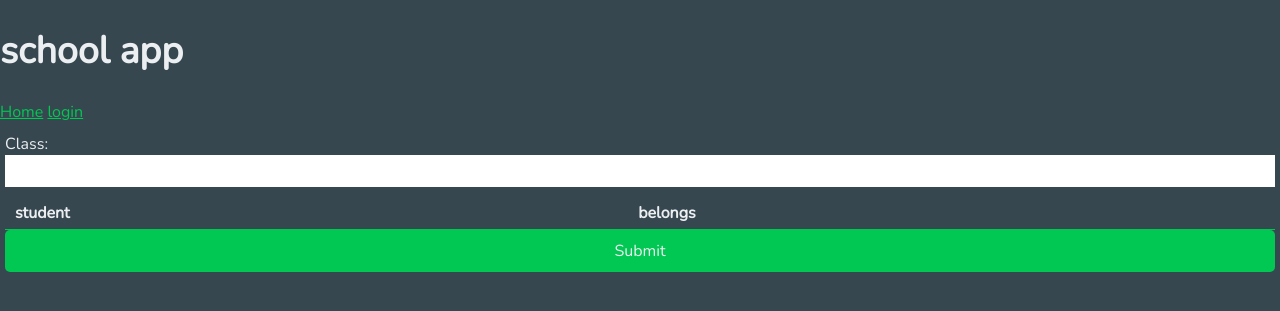
After one commit to puter2/django-school, a Django app: page /add_class in a window 1280 px wide. The commit adds this page. Shown: the top 311 px of the page. Run offline with Django 5.2, Linux system fonts and the light colour scheme; lists and menus that the app fills with data are empty.

Commit message:
create class view

```diff
--- a/DjangoSchool/urls.py
+++ b/DjangoSchool/urls.py
@@ -17,7 +17,7 @@ Including another URLconf
 from django.contrib import admin
 from django.urls import path
 from django.views.generic import TemplateView
-from accounts.views import LoginView, LogoutView, RegisterView, DeleteUserView, EditUserView, AssignSubject
+from accounts.views import LoginView, LogoutView, RegisterView, DeleteUserView, EditUserView, AssignSubject, CreateClass
 from school.forms import AddGradeObjectForm
 from school.views import GradesView, AddGradeView, AddSubjectView, ShowUsersView, DeleteGradeView, \
     EditGradeView, CreateGradeObjectView, AddGradesView
@@ -39,5 +39,6 @@ urlpatterns = [
     path("assign_subject", AssignSubject.as_view(), name="assign_subject"),
     path("create_grade_object", CreateGradeObjectView.as_view(), name="create_grade_object"),
     path("add_grades", AddGradesView.as_view(), name="add_grades"),
+    path("add_class", CreateClass.as_view(), name="add_class"),
 
 ]
--- a/accounts/views.py
+++ b/accounts/views.py
@@ -7,8 +7,8 @@ from django.views import View
 
 from accounts.forms import LoginForm, RegisterForm, GroupForm, EditUserForm  # EditTeacherForm,
 from school.conftest import subjects
-from school.forms import AddSubjectToTeacherForm
-from school.models import Subject
+from school.forms import AddSubjectToTeacherForm, CreateClassForm
+from school.models import Subject, Klass
 
 
 # Create your views here.
@@ -75,13 +75,13 @@ class EditUserView(View):
             extra_form = None
         forms = [form, extra_form]
         return render(request, 'form.html', {'form': forms, 'multiple' : True})
-#TODO student side
     def post(self, request, pk):
         user = User.objects.get(pk=pk)
         form = EditUserForm(request.POST,instance=user)
         if user.groups.all()[0].name == 'Teachers':
             extra_form = AddSubjectToTeacherForm(request.POST, teacher=user)
         else:
+            #TODO student side
             extra_form = AddSubjectToTeacherForm(request.POST, teacher=user)
         if form.is_valid() and extra_form.is_valid():
             first_name = form.cleaned_data['first_name']
@@ -101,7 +101,7 @@ class EditUserView(View):
             return redirect('show_users')
         return render(request, 'form.html', {'form': form})
 
-
+#absolete
 #TODO fix for current models
 class AssignSubject(View):
     def get(self, request):
@@ -116,3 +116,23 @@ class AssignSubject(View):
             teacher.subject.set(subject)
             return redirect('home',)
         return render(request, 'form.html', {'form': form})
+
+class CreateClass(View):
+    def get(self, request):
+        form = CreateClassForm()
+        students = User.objects.filter(groups__name='Students')
+        #TODO zrob templatke, gdzie bedzie lista uzytkownikow, podobne jak przy wystawianiu ocen
+        return render(request, 'create_class.html', {'form': form, 'students': students})
+
+    def post(self, request):
+        form = CreateClassForm(request.POST)
+        students = User.objects.filter(groups__name='Students')
+        if form.is_valid():
+            new_class = Klass.objects.create(class_name=form.cleaned_data['class_name'])
+            for student in students:
+                belongs = request.POST.get(f'{student.id}')
+                if belongs:
+                    new_class.student.add(student)
+            new_class.save()
+            return redirect('home')
+        return render(request, 'create_class.html', {'form': form, 'students': students})
--- a/school/forms.py
+++ b/school/forms.py
@@ -1,7 +1,7 @@
 from django import forms
 
 from school.conftest import subjects
-from school.models import Grade, Subject, GradeObject
+from school.models import Grade, Subject, GradeObject, Klass
 
 
 class GradesForm(forms.ModelForm):
@@ -50,3 +50,8 @@ class AddGradeObjectForm(forms.ModelForm):
         super().__init__(*args, **kwargs)
         if user.is_authenticated:
             self.fields['subject'].queryset = Subject.objects.filter(teacher=user)
+
+class CreateClassForm(forms.ModelForm):
+    class Meta:
+        model = Klass
+        fields = ['class_name']
--- a/school/models.py
+++ b/school/models.py
@@ -8,7 +8,7 @@ from django.db.models import ManyToManyField
 
 class Klass(models.Model):
     student = ManyToManyField(User)
-    class_name = models.CharField(max_length=100, db_column='class', verbose_name='Class', null=True)
+    class_name = models.CharField(max_length=100, db_column='class', verbose_name='Class', null=True, unique=True)
     def __str__(self):
         return f'{self.class_name}'
 
--- /dev/null
+++ b/templates/create_class.html
@@ -0,0 +1,28 @@
+{% extends 'base.html' %}
+
+{% block content %}
+	<form method="post">
+    {% csrf_token %}
+    {{ form }}
+    <div>
+        {% csrf_token %}
+        <table>
+            <thead>
+            <tr>
+                <th>student</th>
+                <th>belongs</th>
+            </tr>
+            </thead>
+            {% for student in students %}
+                <tr>
+                    <td>{{ student }}</td>
+                    <td>
+                        <input type="checkbox" name="{{ student.id }}">
+                    </td>
+                </tr>
+            {% endfor %}
+        </table>
+    <input type="submit">
+    </div>
+    </form>
+{% endblock %}
--- a/templates/links.html
+++ b/templates/links.html
@@ -13,6 +13,7 @@
             <a href="{% url 'register' %}">register new user</a>
             <a href="{% url 'add_subject' %}">add new subject</a>
             <a href="{% url 'assign_subject' %}">assign subject to teacher</a>
+            <a href="{% url 'add_class' %}">create new class</a>
         {% endif %}
     {% else %}
         <a href="{% url 'login' %}">login</a>
```
